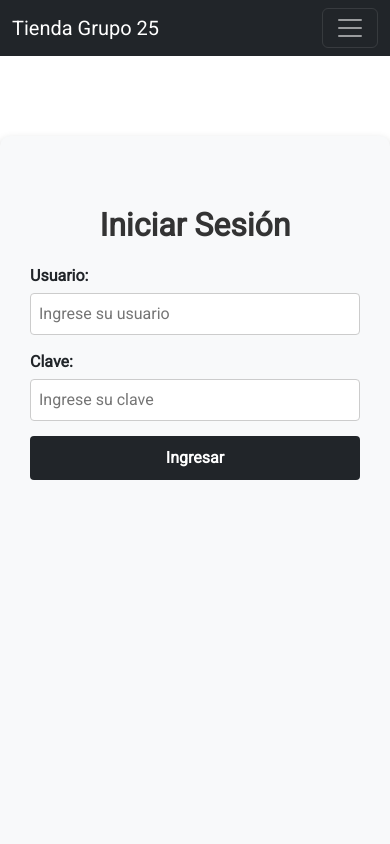
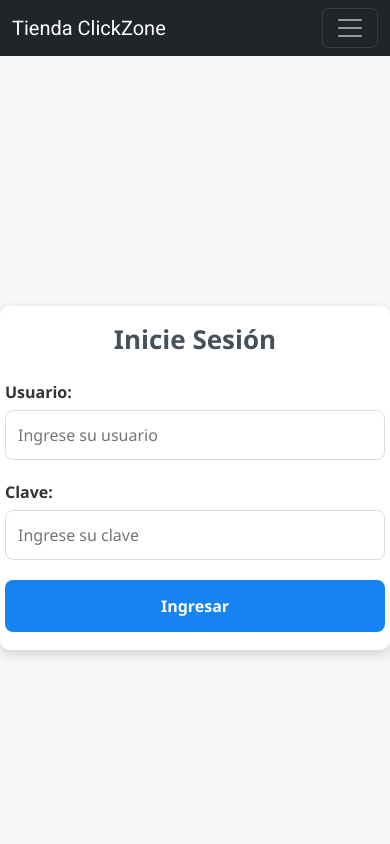
Before and after one commit to sonia-gareca/TrabajoFinalGrupo25Comosion2, a React (Vite) app: page /login in a window 390 px wide. Shown: the top 844 px of the page. Built offline with nearby package versions, Linux system fonts and the light colour scheme; no server answers.

Commit message:
Agregando la funcion papelera para admin y agregando algunos diseños visuales por Calermo Joaquin

```diff
--- a/src/App.jsx
+++ b/src/App.jsx
@@ -8,6 +8,7 @@ import Menu from './assets/componentes/Navbar.jsx';
 import Errorpagina from './assets/paginas/Errorpagina.jsx';
 import InicioSecion from './assets/paginas/InicioSecion.jsx';
 import UserValidacionURL from './assets/hooks/userValidacionURL.jsx';
+import Papelera from './assets/paginas/Papelera.jsx';
 
 import { ProductoProvider } from './assets/context/ProductoContext.jsx';
 import { AutorizarProvider } from './assets/context/AurorizacionesContex.jsx';
@@ -66,6 +67,16 @@ function App() {
               }
             />
 
+            {/* Papelera solo para admin */}
+            <Route
+              path="/papelera"
+              element={
+                <UserValidacionURL rol="admin">
+                  <Papelera />
+                </UserValidacionURL>
+              }
+            />
+
             {/* Página de error genérica */}
             <Route path="/error" element={<Errorpagina />} />
 
--- a/src/assets/componentes/FormularioProducto.jsx
+++ b/src/assets/componentes/FormularioProducto.jsx
@@ -199,13 +199,6 @@ const FormularioProducto = () => {
           <Button variant="secondary" onClick={handleCancelar} className="me-2">
             Cancelar
           </Button>
-
-          {/* Botón eliminar solo si estamos editando */}
-          {modoEdicion && (
-            <Button variant="danger" onClick={handleEliminar}>
-              Eliminar
-            </Button>
-          )}
         </div>
       </Form>
     </Container>
--- a/src/assets/componentes/Navbar.jsx
+++ b/src/assets/componentes/Navbar.jsx
@@ -20,7 +20,7 @@ const Menu = () => {
   return (
     <Navbar bg="dark" variant="dark" expand="lg">
       <Container>
-        <Navbar.Brand as={Link} to="/">Tienda Grupo 25</Navbar.Brand>
+        <Navbar.Brand as={Link} to="/">Tienda ClickZone</Navbar.Brand>
         <Navbar.Toggle aria-controls="menu-principal" />
         <Navbar.Collapse id="menu-principal">
           <Nav className="me-auto">
@@ -29,7 +29,10 @@ const Menu = () => {
               <Nav.Link as={Link} to="/favoritos">Favoritos</Nav.Link>
             )}
             {usuarioActual?.rol === 'admin' && (
-              <Nav.Link as={Link} to="/crear">Crear Producto</Nav.Link>
+              <>
+                <Nav.Link as={Link} to="/crear">Crear Producto</Nav.Link>
+                <Nav.Link as={Link} to="/papelera">Papelera</Nav.Link>
+              </>
             )}
           </Nav>
           {/* Si NO hay usuario logueado, muestra botón de iniciar sesión */}
--- a/src/assets/context/ProductoContext.jsx
+++ b/src/assets/context/ProductoContext.jsx
@@ -30,10 +30,14 @@ export const ProductoProvider = ({ children }) => {
   };
   // Marca un producto como eliminado (borrado lógico)
   const eliminarProducto = (id) => {
-    setProductos(prev =>
-      prev.map(p => p.id === id ? { ...p, eliminado: true } : p)
-    );
-  };
+  setProductos(prev =>
+    prev.map(p => p.id === id ? { ...p, eliminado: true } : p)
+  );
+
+  // Quita el ID del array de favoritos si estaba
+  setFavoritos(prev => prev.filter(fid => fid !== id));
+};
+
 
   // Edita un producto existente con nuevos datos
   const editarProducto = (nuevoProducto) => {
--- a/src/assets/css/IniciarSesion.css
+++ b/src/assets/css/IniciarSesion.css
@@ -1,54 +1,164 @@
-.login-container {
-  max-width: 400px;
-  margin: 80px auto;
-  padding: 30px;
-  border-radius: 10px;
-  background-color: #f8f9fa;
-  box-shadow: 0 4px 10px rgba(0,0,0,0.2);
-  text-align: center;
+.login-wrapper {
+  display: flex;
   height: 100vh;
+  font-family: 'Segoe UI', Tahoma, Geneva, Verdana, sans-serif;
 }
 
-.login-container h2 {
+.login-left {
+  flex: 1;
+  background-image: url('https://e00-expansion.uecdn.es/assets/multimedia/imagenes/2020/04/29/15881901125074.jpg');
+  background-size: cover;
+  background-position: center;
+  color: #94d1e9;
+  padding: 60px;
+  display: flex;
+  flex-direction: column;
+  justify-content: center;
+  text-align: center;
+  position: relative;
+}
+
+.login-left::before {
+  content: "";
+  position: absolute;
+  inset: 0;
+  background: rgba(0, 0, 0, 0.4); /* Capa oscura para resaltar el texto */
+}
+
+.login-left h2,
+.login-left p {
+  position: relative;
+  z-index: 1;
+}
+
+.login-left h2 {
+  font-size: 60px;
+  font-weight: 900;
   margin-bottom: 20px;
+  text-shadow: 2px 2px 8px rgb(255, 248, 248);
+}
+
+.login-left p {
+  font-weight: 600;
+  font-size: 20px;
+  margin-top: 8px;
+  text-shadow: 1px 1px 6px rgba(0,0,0,0.8);
+}
+
+.login-right {
+  flex: 1;
+  background-color: #f7f7f7;
+  display: flex;
+  justify-content: center;
+  align-items: center;
+}
+
+.login-box {
+  background: white;
+  padding: 50px;
+  border-radius: 15px;
+  box-shadow: 0 10px 30px rgb(0, 0, 0);
+  width: 100%;
+  max-width: 380px;
+}
+
+.login-box h3 {
+  text-align: center;
+  margin-bottom: 25px;
+  font-weight: 800;
+  color: #46515b;
+  font-size: 26px;
+}
+
+.login-box form label {
+  display: block;
+  margin-bottom: 6px;
+  font-weight: 600;
   color: #333;
 }
 
-.login-form label {
-  display: block;
-  text-align: left;
-  margin-bottom: 5px;
-  font-weight: bold;
+.login-box form input {
+  width: 100%;
+  padding: 12px;
+  margin-bottom: 20px;
+  border: 1px solid #ddd;
+  border-radius: 8px;
+  transition: border-color 0.3s, box-shadow 0.3s;
 }
 
-.login-form input {
-  width: 100%;
-  padding: 8px;
-  margin-bottom: 15px;
-  border: 1px solid #ccc;
-  border-radius: 4px;
+.login-box form input:focus {
+  border-color: #1e85ec;
+  box-shadow: 0 0 5px rgba(0, 128, 255, 0.5);
+  outline: none;
 }
 
-.login-form button {
+.login-box form button {
   width: 100%;
-  padding: 10px;
-  background-color: #212529;
+  padding: 14px;
+  background-color: #1583f1;
   color: white;
   border: none;
-  border-radius: 4px;
-  font-weight: bold;
+  border-radius: 8px;
+  font-weight: 700;
+  font-size: 16px;
   cursor: pointer;
+  transition: background-color 0.3s, transform 0.2s;
 }
 
-.login-form button:hover {
-  background-color: #343a40;
+.login-box form button:hover {
+  background-color: #1f66ae;
+  transform: translateY(-2px);
 }
 
-.error-message {
-  color: red;
-  margin-bottom: 10px;
+.alerta-error {
+  color: #000000;
+  margin-bottom: 15px;
+  font-size: 14px;
+  text-align: center;
 }
-.login-form {
-  width: 100%;
-  max-width: 400px;
+
+@media (max-width: 768px) {
+  .login-wrapper {
+    flex-direction: column;
+    height: auto;
+  }
+  .login-left, .login-right {
+    flex: unset;
+    width: 100%;
+    min-height: 200px;
+    padding: 30px 10px;
+  }
+  .login-left {
+    font-size: 1.2rem;
+    padding: 30px 10px;
+    background-position: center top;
+  }
+  .login-left h2 {
+    font-size: 2rem;
+    margin-bottom: 10px;
+  }
+  .login-left p {
+    font-size: 1rem;
+  }
+  .login-box {
+    padding: 25px 10px;
+    max-width: 100%;
+    box-shadow: 0 4px 12px rgba(0,0,0,0.15);
+  }
 }
+
+@media (max-width: 480px) {
+  .login-left {
+    display: none; /* Solo muestra el formulario en celulares muy chicos */
+  }
+  .login-right {
+    padding: 10px 0;
+    min-height: 100vh;
+    background: #f7f7f7;
+  }
+  .login-box {
+    margin: 0 auto;
+    padding: 18px 5px;
+    border-radius: 10px;
+  }
+}
--- a/src/assets/css/detalleproducto.css
+++ b/src/assets/css/detalleproducto.css
@@ -53,3 +53,16 @@
   gap: 1rem;
   margin-top: 2rem;
 }
+@media (max-width: 576px) {
+  .detalle-container {
+    padding: 1rem;
+    font-size: 0.95rem;
+  }
+  .detalle-botones {
+    flex-direction: column;
+    gap: 0.5rem;
+  }
+  .btn-detalle {
+    width: 100%;
+  }
+}
--- a/src/assets/css/home.css
+++ b/src/assets/css/home.css
@@ -28,3 +28,26 @@
   box-shadow: 0 8px 20px rgba(0, 0, 0, 0.15);
   border-radius: 8px; /* opcional, solo si te gusta */
 }
+
+@media (max-width: 576px) {
+  .carousel-img-fija {
+    height: 140px !important;
+  }
+  .cards-container {
+    padding: 0 0.5rem;
+    margin-top: 1rem;
+  }
+  h1 {
+    font-size: 1.3rem;
+    text-align: center;
+  }
+  .card {
+    width: 100% !important;
+    min-width: unset;
+    margin: 0 auto 1rem auto;
+  }
+  .card .btn {
+    width: 100%;
+    margin-bottom: 0.5rem;
+  }
+}
--- a/src/assets/paginas/Home.jsx
+++ b/src/assets/paginas/Home.jsx
@@ -1,7 +1,7 @@
 import { useContext } from 'react';
 import { ProductoContext } from '../context/ProductoContext.jsx';
 import CardProducto from '../componentes/CardProducto.jsx';
-import { Carousel } from 'react-bootstrap';
+import { Carousel, Row, Col } from 'react-bootstrap';
 import '../css/home.css';
 
 
@@ -25,14 +25,18 @@ const Home = () => {
       </Carousel>
       <h1>Todos Nuestros Productos</h1>
       <div className='cards-container'>
-        <div className="cards-wrapper">
-        {/* Muestra todas las tarjetas de productos */}
-        {productosActivos.map(producto => (
-          <div key={producto.id} className="card-wrapper">
-            <CardProducto producto={producto} />
-          </div>
-        ))}
-      </div>
+        <Row>
+          {/*muestra todas las cards de producto*/}
+          {productosActivos.map(producto => (
+            <Col
+              key={producto.id}
+              xs={12} sm={6} md={4} lg={3} // 1 card por fila en móvil, 2 en tablet, 3-4 en PC
+              className="mb-4 d-flex justify-content-center"
+            >
+              <CardProducto producto={producto} />
+            </Col>
+          ))}
+        </Row>
       </div>
 
     </div>
--- a/src/assets/paginas/InicioSecion.jsx
+++ b/src/assets/paginas/InicioSecion.jsx
@@ -10,7 +10,6 @@ const InicioSesion = () => {
   const [error, setError] = useState('');
   const navigate = useNavigate();
 
-  // Esta función se pasa al formulario y valida el usuario
   const handleLogin = (usuario, clave) => {
     const resultado = validarUsuario(usuario, clave);
     if (!resultado.valido) {
@@ -18,14 +17,23 @@ const InicioSesion = () => {
       setError(mensajes);
       return;
     }
-    setUsuarioActual ({ nombre: resultado.nombre, rol: resultado.tipo }); // 'admin' o 'user'
+    setUsuarioActual({ nombre: resultado.nombre, rol: resultado.tipo });
     navigate('/');
   };
 
   return (
-    <div className="login-container">
-      <h2 className="titulo-login">Iniciar Sesión</h2>
-      <LoginForm onSubmit={handleLogin} error={error} />
+    <div className="login-wrapper">
+      <div className="login-left">
+        <h2>¡¡ Bienvenidos a nuestra !!<br />Tienda ClickZone</h2>
+        <p>¡Inicie sesión para obtener nuevas funciones!</p>
+        <p>Saludos para el equipo de PV-2025!</p>
+      </div>
+      <div className="login-right">
+        <div className="login-box">
+          <h3>Inicie Sesión</h3>
+          <LoginForm onSubmit={handleLogin} error={error} />
+        </div>
+      </div>
     </div>
   );
 };
--- /dev/null
+++ b/src/assets/paginas/Papelera.jsx
@@ -0,0 +1,54 @@
+import { useContext } from 'react';
+import { ProductoContext } from '../context/ProductoContext.jsx';
+import { AutorizarContext } from '../context/AurorizacionesContex.jsx';
+import { Card, Button, Container, Alert } from 'react-bootstrap';
+
+const Papelera = () => {
+  const { productos, editarProducto } = useContext(ProductoContext);
+  const { usuarioActual } = useContext(AutorizarContext);
+
+  // Verifica si el usuario actual es administrador
+  if (!usuarioActual || usuarioActual.rol !== 'admin') {
+    return (
+      <Container className="mt-4">
+        <Alert variant="danger">Acceso denegado. Solo administradores pueden acceder a la papelera.</Alert>
+      </Container>
+    );
+  }
+
+  // Filtra los productos eliminados
+  const productosEliminados = productos.filter(p => p.eliminado);
+
+  // Función para restaurar producto
+  const restaurarProducto = (id) => {
+    const producto = productos.find(p => p.id === id);
+    if (producto) {
+      const productoRestaurado = { ...producto, eliminado: false };
+      editarProducto(productoRestaurado);
+    }
+  };
+
+  return (
+    <Container className="mt-4">
+      <h2>Papelera de productos</h2>
+      {productosEliminados.length === 0 ? (
+        <Alert variant="info">No hay productos en la papelera.</Alert>
+      ) : (
+        <div className="d-flex flex-wrap justify-content-center">
+          {productosEliminados.map(producto => (
+            <Card key={producto.id} className="m-2" style={{ width: '18rem' }}>
+              <Card.Img variant="top" src={producto.image} style={{ height: '200px', objectFit: 'contain' }} />
+              <Card.Body>
+                <Card.Title>{producto.title}</Card.Title>
+                <Card.Text>{producto.price} USD</Card.Text>
+                <Button variant="success" onClick={() => restaurarProducto(producto.id)}>Restaurar</Button>
+              </Card.Body>
+            </Card>
+          ))}
+        </div>
+      )}
+    </Container>
+  );
+};
+
+export default Papelera;
```
Also changed, not shown: src/assets/componentes/CardProducto.jsx (+24 -16 lines), src/assets/paginas/Favoritos.jsx (+35 -16 lines).
